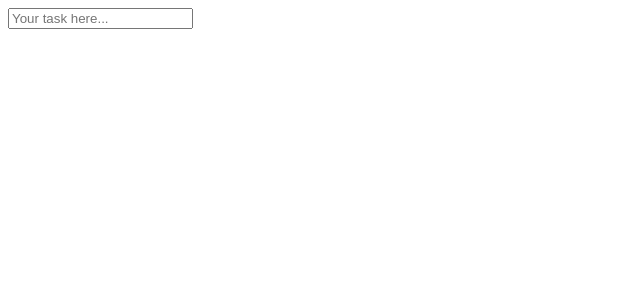
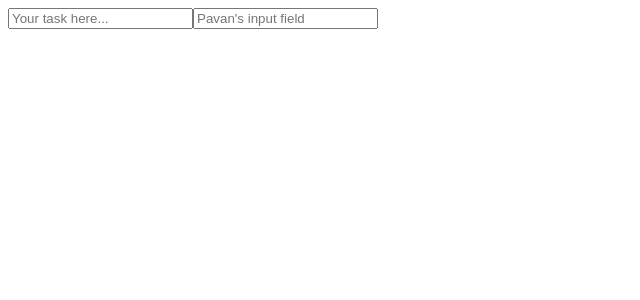
Before and after one commit to ashikdnd/todo, an Angular app: page / in a window 1280 px wide. Shown: the top 300 px of the page, without its empty margins (0-640 px from the left). Built offline with nearby package versions, Linux system fonts and the light colour scheme.

Commit message:
I did an initial comit through the terminal

```diff
--- a/src/app/app.component.html
+++ b/src/app/app.component.html
@@ -1 +1,2 @@
 <input placeholder="Your task here..." type="text">
+<input type="text" placeholder="Pavan's input field">
```
